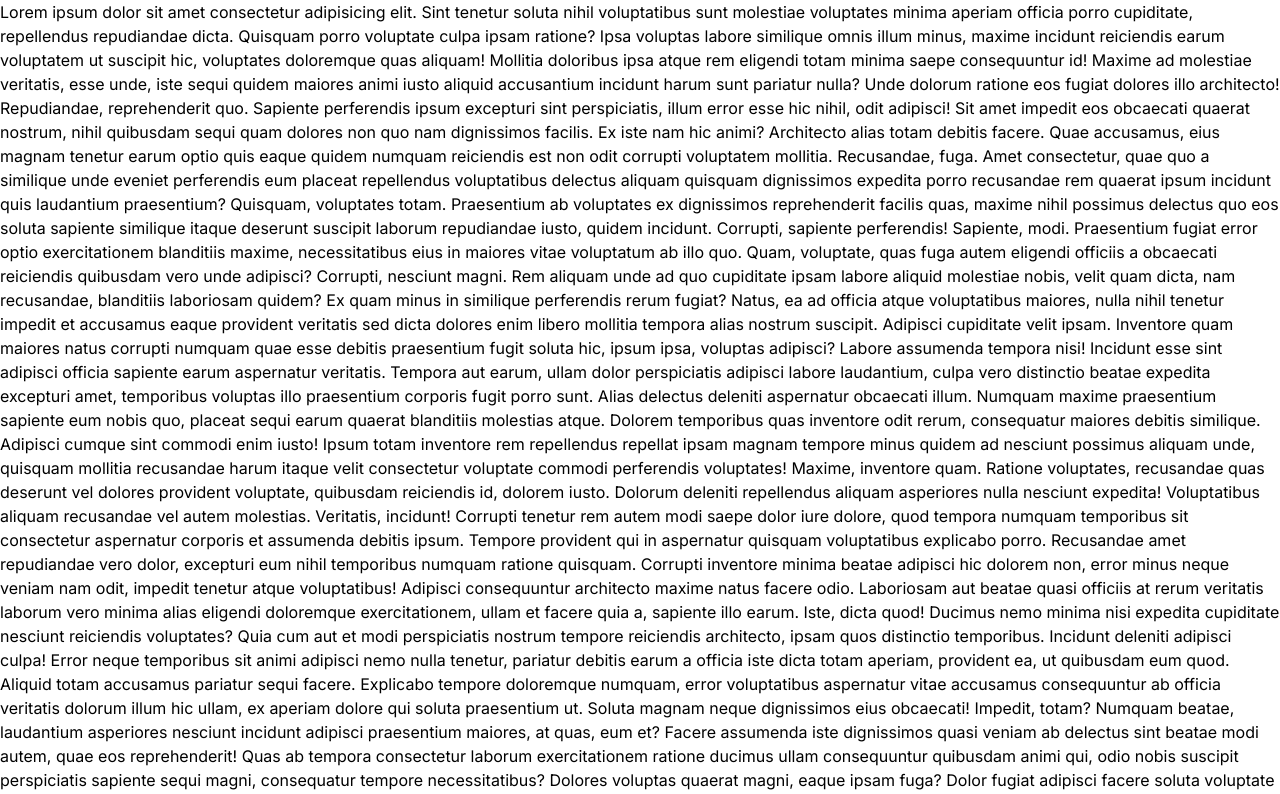
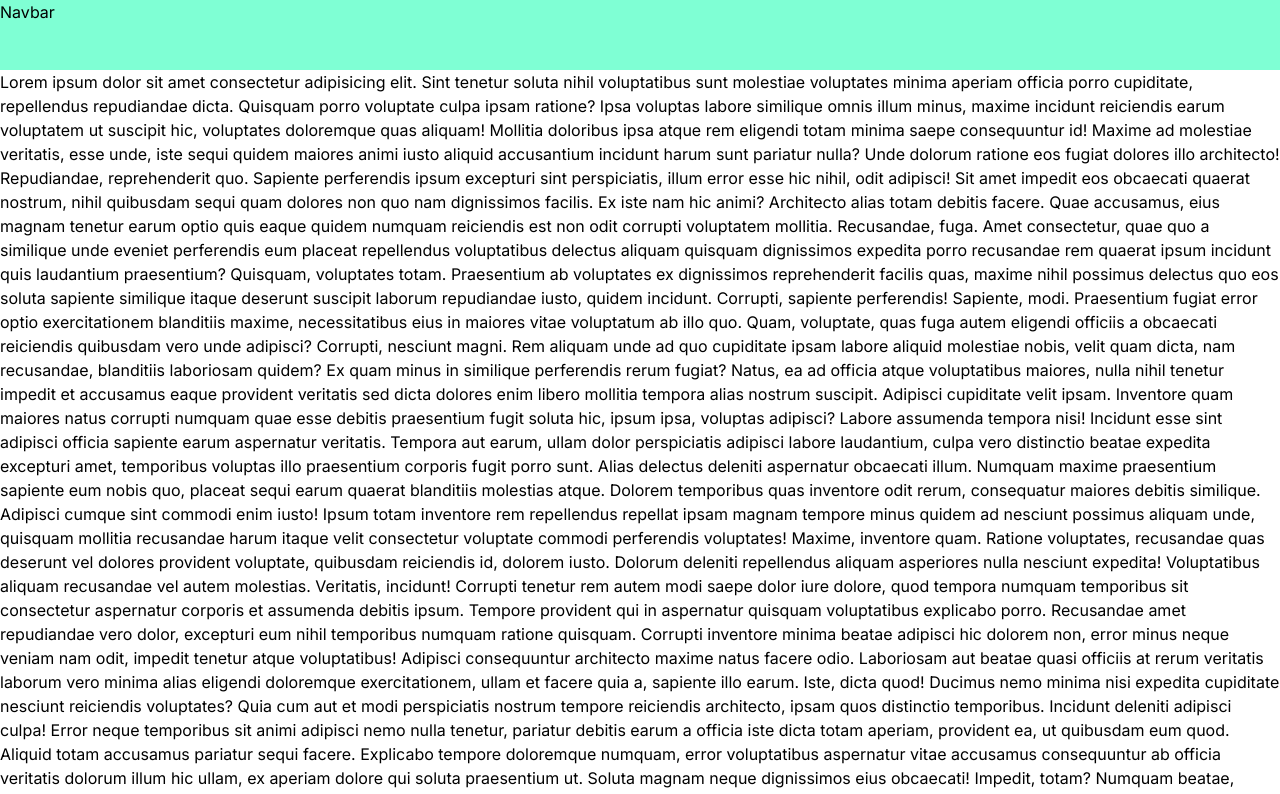
Before and after one commit to mertdiker723/e-commerce, a Next.js app: page / in a window 1280 px wide. Shown: the top 794 px of the page. Built offline with nearby package versions, Linux system fonts and the light colour scheme.

Commit message:
Navbar sticky ref added

```diff
--- a/app/layout.tsx
+++ b/app/layout.tsx
@@ -16,9 +16,9 @@ export const metadata: Metadata = {
 
 export default function RootLayout({ children }: Readonly<{ children: React.ReactNode }>) {
   return (
-    <html lang="en">
+    <html suppressHydrationWarning lang="en">
       <body className={inter.className}>
-        {/* <Navbar /> */}
+        <Navbar />
         {children}
       </body>
     </html>
--- a/components/Navbar/index.tsx
+++ b/components/Navbar/index.tsx
@@ -1,31 +1,32 @@
 "use client"
-
-import { useEffect, useState } from "react";
+import { useEffect, useRef } from "react";
 
 // Styles
 import "./Style.scss";
 
 const Navbar = () => {
-    const [isSticky, setIsSticky] = useState(false);
+    const navRef = useRef<HTMLElement>(null);
     useEffect(() => {
         const handleScroll = () => {
             const scrollTop = window.scrollY;
+            const { classList } = navRef.current ?? {};
             if (scrollTop > 70) {
-                setIsSticky(true);
-                return;
+                classList?.add("sticky");
+            } else {
+                classList?.remove("sticky");
             }
-            setIsSticky(false);
         };
 
         window.addEventListener('scroll', handleScroll);
 
         return () => {
+
             window.removeEventListener('scroll', handleScroll);
         };
     }, []);
 
     return (
-        <nav className={`navbar-container ${isSticky ? ' sticky' : ''}`}>Navbar</nav>
+        <nav ref={navRef} className="navbar-container">Navbar</nav>
     )
 }
 
```
